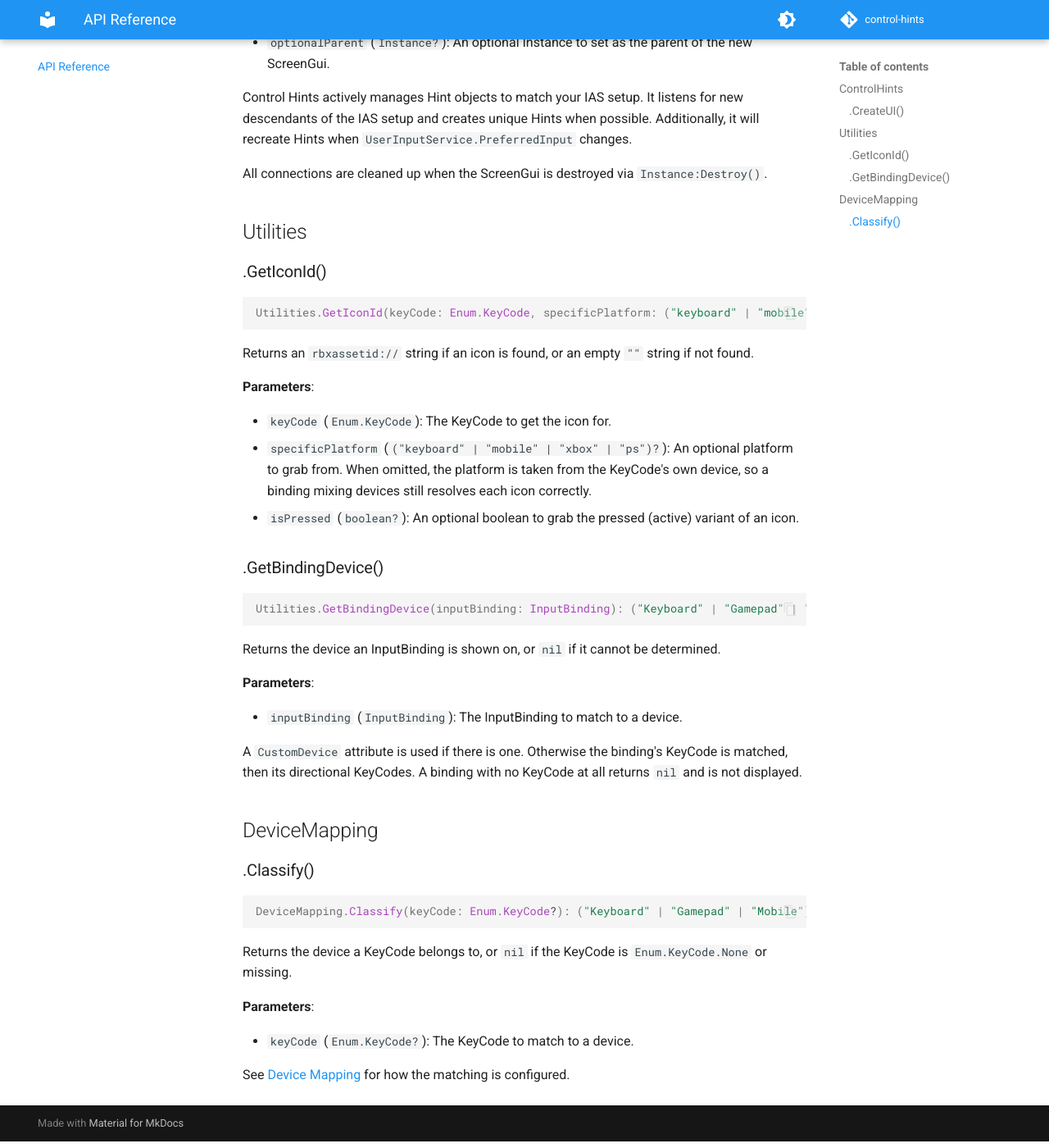
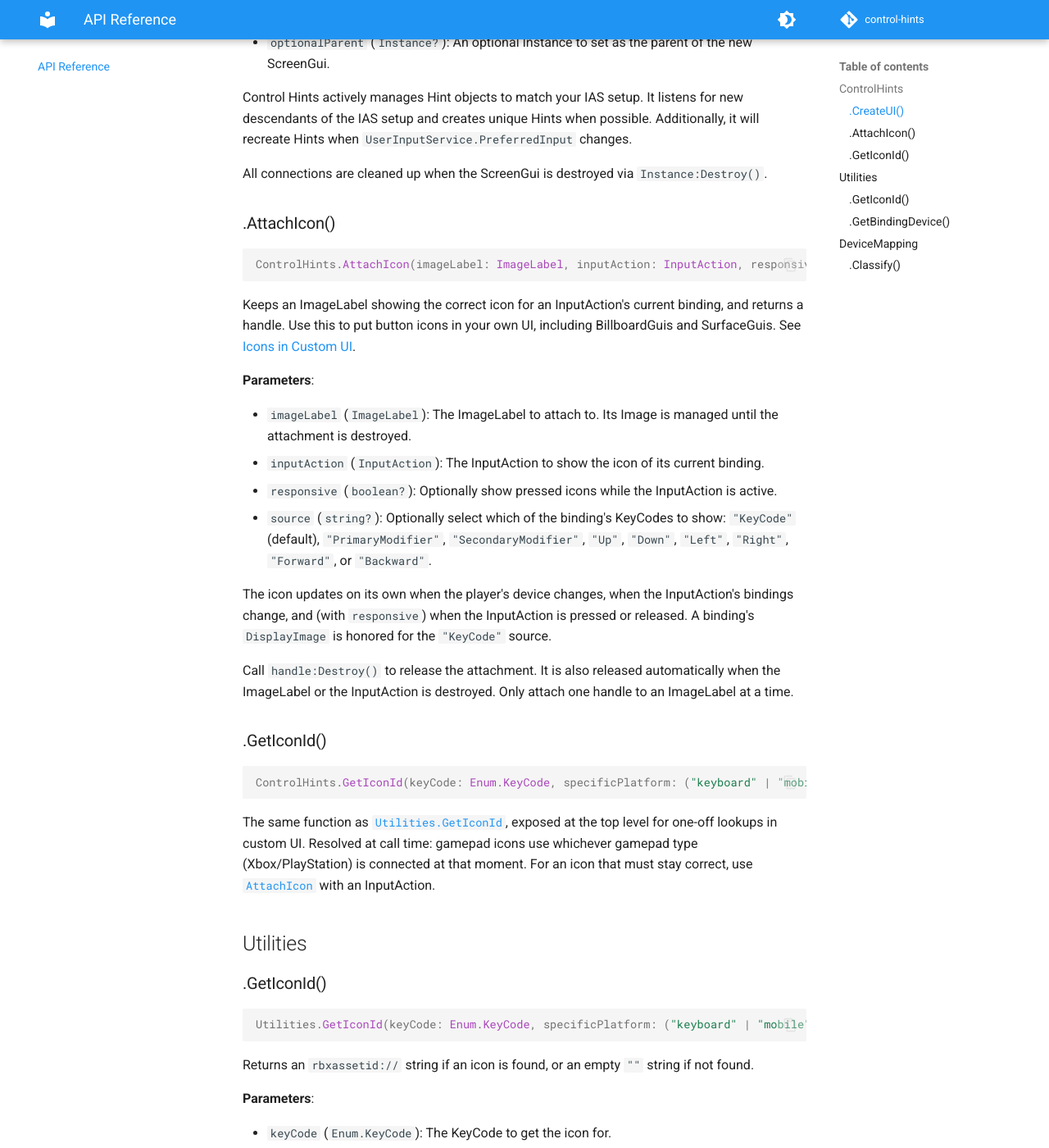
Before and after one commit to btc7274/control-hints, an MkDocs documentation site: the page built from docs/api-reference.md, in a window 1280 px wide and 1400 px high, scrolled down 484 px. Shown: the whole window at 82% size. Built offline with MkDocs 1.6.1 and Material for MkDocs 9.7.7, drawn with Linux system fonts in a browser that asks for light colours; plug-ins that fetch from the network failed and are left out; comment, search, counter and statistics services are not loaded.

Commit message:
Document AttachIcon and GetIconId
Adds both to the API reference, and a new Icons in Custom UI page covering
live icons, key combinations from separate attachments, world-space prompts
through a BillboardGui, and one-off lookups.

Co-Authored-By: Claude Opus 5 <noreply@anthropic.com>

````diff
--- a/docs/api-reference.md
+++ b/docs/api-reference.md
@@ -18,6 +18,33 @@ Creates and returns a ScreenGui that automatically displays control hints for th
 Control Hints actively manages Hint objects to match your IAS setup. It listens for new descendants of the IAS setup and creates unique Hints when possible. Additionally, it will recreate Hints when `UserInputService.PreferredInput` changes.
 
 All connections are cleaned up when the ScreenGui is destroyed via `Instance:Destroy()`.
+
+### .AttachIcon()
+
+```luau
+ControlHints.AttachIcon(imageLabel: ImageLabel, inputAction: InputAction, responsive: boolean?, source: string?)
+```
+
+Keeps an ImageLabel showing the correct icon for an InputAction's current binding, and returns a handle. Use this to put button icons in your own UI, including BillboardGuis and SurfaceGuis. See [Icons in Custom UI](customization/custom-ui-icons.md).
+
+**Parameters**:
+
+- `imageLabel` (`ImageLabel`): The ImageLabel to attach to. Its Image is managed until the attachment is destroyed.
+- `inputAction` (`InputAction`): The InputAction to show the icon of its current binding.
+- `responsive` (`boolean?`): Optionally show pressed icons while the InputAction is active.
+- `source` (`string?`): Optionally select which of the binding's KeyCodes to show: `"KeyCode"` (default), `"PrimaryModifier"`, `"SecondaryModifier"`, `"Up"`, `"Down"`, `"Left"`, `"Right"`, `"Forward"`, or `"Backward"`.
+
+The icon updates on its own when the player's device changes, when the InputAction's bindings change, and (with `responsive`) when the InputAction is pressed or released. A binding's `DisplayImage` is honored for the `"KeyCode"` source.
+
+Call `handle:Destroy()` to release the attachment. It is also released automatically when the ImageLabel or the InputAction is destroyed. Only attach one handle to an ImageLabel at a time.
+
+### .GetIconId()
+
+```luau
+ControlHints.GetIconId(keyCode: Enum.KeyCode, specificPlatform: ("keyboard" | "mobile" | "xbox" | "ps")?, isPressed: boolean?): string
+```
+
+The same function as [`Utilities.GetIconId`](#geticonid_1), exposed at the top level for one-off lookups in custom UI. Resolved at call time: gamepad icons use whichever gamepad type (Xbox/PlayStation) is connected at that moment. For an icon that must stay correct, use [`AttachIcon`](#attachicon) with an InputAction.
 
 ## Utilities
 
--- a/mkdocs.yml
+++ b/mkdocs.yml
@@ -75,3 +75,4 @@ nav:
       - Attributes: customization/attributes.md
       - Sorting: customization/sorting.md
       - Device Mapping: customization/device-mapping.md
+      - Icons in Custom UI: customization/custom-ui-icons.md
````
Also changed, not shown: docs/customization/custom-ui-icons.md (added, +63 -0 lines).
